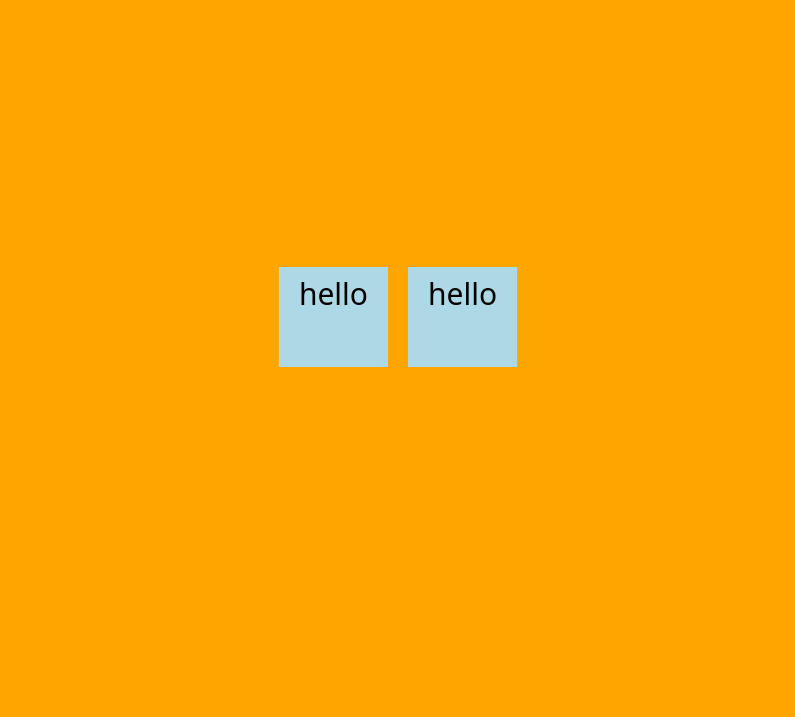
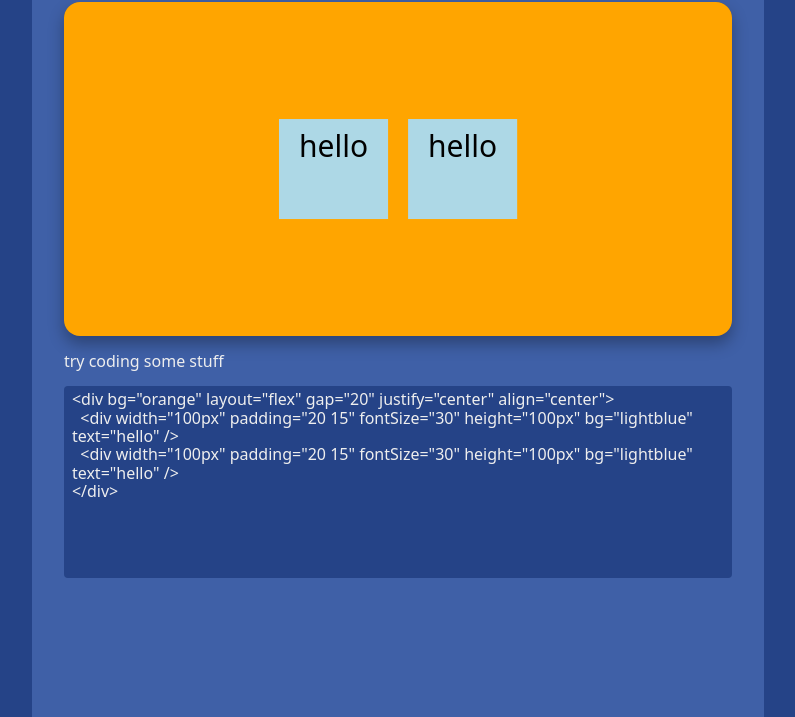
Before and after one commit to pedeEli/responsive-ui, a plain HTML site: page index.html in a window 1280 px wide. Shown: the part 83-800 px from the top of the page, without its empty margins (242-1037 px from the left). Drawn offline with Linux system fonts and the light colour scheme.

Commit message:
added new ui

```diff
--- a/core/Canvas.js
+++ b/core/Canvas.js
@@ -21,7 +21,7 @@ export class Canvas {
 		Canvas.#ctx = ctx;
 
 		Canvas.#resize();
-		window.addEventListener('resize', Canvas.#resize);
+		canvas.addEventListener('resize', Canvas.#resize);
 	}
 
 	/**
--- /dev/null
+++ b/index.css
@@ -0,0 +1,191 @@
+@layer reset, base;
+
+
+@layer base {
+	:root {
+		--base-clr: oklch(from blue 50% 30% h);
+		--base-clr-dark: oklch(from var(--base-clr) calc(l - 0.1) c h);
+		color: oklch(from white calc(l - 0.05) c h);
+	}
+
+	body {
+		background-color: var(--base-clr-dark);
+	}
+
+	h1 {
+		margin: 0;
+	}
+
+	.container {
+		display: flex;
+		flex-direction: column;
+		min-height: 100svh;
+		background-color: var(--base-clr);
+		margin-inline: auto;
+		max-width: 80ch;
+		padding-inline: 2rem;
+		padding-block: 2rem;
+		gap: 1rem;
+	}
+
+	.xml-input {
+		resize: none;
+		width: 100%;
+		padding-inline: 0.5rem;
+		padding-block: 0.25rem;
+		background-color: var(--base-clr-dark);
+		border: none;
+		border-radius: 0.25rem;
+		color: inherit;
+	}
+
+	.canvas {
+		border-radius: 1rem;
+		overflow: hidden;
+		overflow: clip;
+		box-shadow: 0 0.5rem 1rem 0 oklch(from black l c h / 0.3);
+		background-color: var(--base-clr-dark);
+		min-height: 15rem;
+		text-align: center;
+		align-content: center;
+		font-size: 1.2rem;
+	}
+
+	.xml-wrapper {
+		display: flex;
+		flex-direction: column;
+		gap: 1rem;
+	}
+
+	.no-js-banner {
+		background-color: oklch(from orange calc(l + 0.1) c h);
+		font-size: 1.2rem;
+		padding-inline: 1rem;
+		padding-block: 1rem;
+		border-radius: 100vw;
+		text-align: center;
+		font-weight: bold;
+		color: var(--base-clr-dark);
+	}
+}
+
+@layer reset {
+	/*! modern-normalize v3.0.1 | MIT License | https://github.com/sindresorhus/modern-normalize */
+	*,
+	::before,
+	::after {
+		box-sizing: border-box;
+	}
+
+	html {
+		font-family:
+			system-ui,
+			'Segoe UI',
+			Roboto,
+			Helvetica,
+			Arial,
+			sans-serif,
+			'Apple Color Emoji',
+			'Segoe UI Emoji';
+		line-height: 1.15;
+		-webkit-text-size-adjust: 100%;
+		tab-size: 4;
+	}
+
+	body {
+		margin: 0;
+	}
+
+	b,
+	strong {
+		font-weight: bolder;
+	}
+
+	code,
+	kbd,
+	samp,
+	pre {
+		font-family:
+			ui-monospace,
+			SFMono-Regular,
+			Consolas,
+			'Liberation Mono',
+			Menlo,
+			monospace;
+		font-size: 1em;
+	}
+
+	small {
+		font-size: 80%;
+	}
+
+	sub,
+	sup {
+		font-size: 75%;
+		line-height: 0;
+		position: relative;
+		vertical-align: baseline;
+	}
+
+	sub {
+		bottom: -0.25em;
+	}
+
+	sup {
+		top: -0.5em;
+	}
+
+	table {
+		border-color: currentcolor;
+	}
+
+	button,
+	input,
+	optgroup,
+	select,
+	textarea {
+		font-family: inherit;
+		font-size: 100%;
+		line-height: 1.15;
+		margin: 0;
+	}
+
+	button,
+	[type='button'],
+	[type='reset'],
+	[type='submit'] {
+		-webkit-appearance: button;
+	}
+
+	legend {
+		padding: 0;
+	}
+
+	progress {
+		vertical-align: baseline;
+	}
+
+	::-webkit-inner-spin-button,
+	::-webkit-outer-spin-button {
+		height: auto;
+	}
+
+	[type='search'] {
+		-webkit-appearance: textfield;
+		outline-offset: -2px;
+	}
+
+	::-webkit-search-decoration {
+		-webkit-appearance: none;
+	}
+
+	::-webkit-file-upload-button {
+		-webkit-appearance: button;
+		font: inherit;
+	}
+
+	summary {
+		display: list-item;
+	}
+
+}
--- a/index.html
+++ b/index.html
@@ -1,19 +1,24 @@
 <!DOCTYPE html>
-<html lang="en" style="width: 100vw; height: 100vh;">
+<html lang="en">
 <head>
 	<meta charset="UTF-8">
 	<meta name="viewport" content="width=device-width, initial-scale=1.0">
 	<title>Responsive UI</title>
-	<style>
-		body, html, canvas {
-			margin: 0;
-			padding: 0;
-			display: block;
-		}
-	</style>
 	<script defer type="module" src="/index.js"></script>
+	<link rel="stylesheet" href="/index.css">
 </head>
-<body style="width: 100%; height: 100%;">
-	<canvas style="width: 100%; height: 100%;">canvas not supported</canvas>
+<body>
+	<div class="container">
+		<h1>Layout algorithm</h1>
+		<noscript>
+			<div class="no-js-banner">This website does not work without javascript.</div>
+		</noscript>
+		<canvas class="canvas" id="canvas"></canvas>
+		<div class="xml-wrapper">
+			<label for="xml-input">try coding some stuff</label>
+			<textarea name="xml" id="xml-input" class="xml-input" rows="10"></textarea>
+		</div>
+	</div>
+
 </body>
 </html>
--- a/index.js
+++ b/index.js
@@ -2,32 +2,41 @@ import './layout/index.js';
 import './render/index.js';
 import {Canvas} from './core/Canvas.js';
 
-const canvas = document.querySelector('canvas');
-if (!canvas) {
-	throw new Error('canvas not found!');
+
+const defaultXml = `<div bg="orange" layout="flex" gap="20" justify="center" align="center">
+  <div width="100px" padding="20 15" fontSize="30" height="100px" bg="lightblue" text="hello" />
+  <div width="100px" padding="20 15" fontSize="30" height="100px" bg="lightblue" text="hello" />
+</div>`;
+
+function init() {
+	/** @type {HTMLCanvasElement | null} */
+	const canvas = document.querySelector('#canvas');
+	/** @type {HTMLTextAreaElement | null} */
+	const xmlInput = document.querySelector('#xml-input');
+
+	if (!canvas || !xmlInput) {
+		console.error('something went wrong');
+		return;
 	}
 
 	const ctx = canvas.getContext('2d');
 	if (!ctx) {
-	throw new Error('could not get context from canvas');
+		console.log('could not get canvas 2d context');
+		return;
 	}
 
+	xmlInput.value = defaultXml;
+
 	Canvas.init(canvas, ctx);
+	Canvas.build(defaultXml);
+	Canvas.run();
 
-const result = Canvas.build(`
-	<div bg="orange" layout="flex" gap="20" justify="center" align="center">
-		<div width="100px" padding="20 15" fontSize="30" height="100px" bg="lightblue" text="hello" />
-		<div width="100px" padding="20 15" fontSize="30" height="100px" bg="lightblue" text="hello" />
-	</div>
-`);
+	xmlInput.addEventListener('input', async () => {
+		const output = Canvas.build(xmlInput.value);
+		console.log(output);
+		Canvas.run();
+	})
 
-if (!result.success) {
-	console.error(result.e);
-	throw null;
+
 }
-
-for (const warning of result.v) {
-	console.warn(warning);
-}
-
-Canvas.run();
+init();
```
Lines whose indentation alone changed are shown as unchanged.
